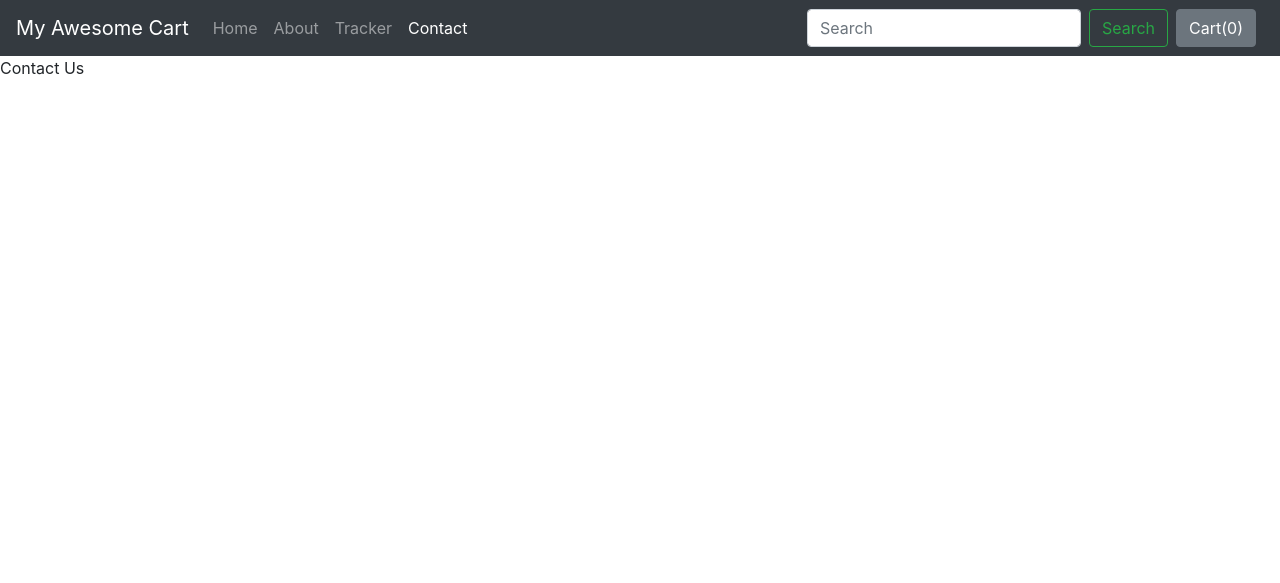
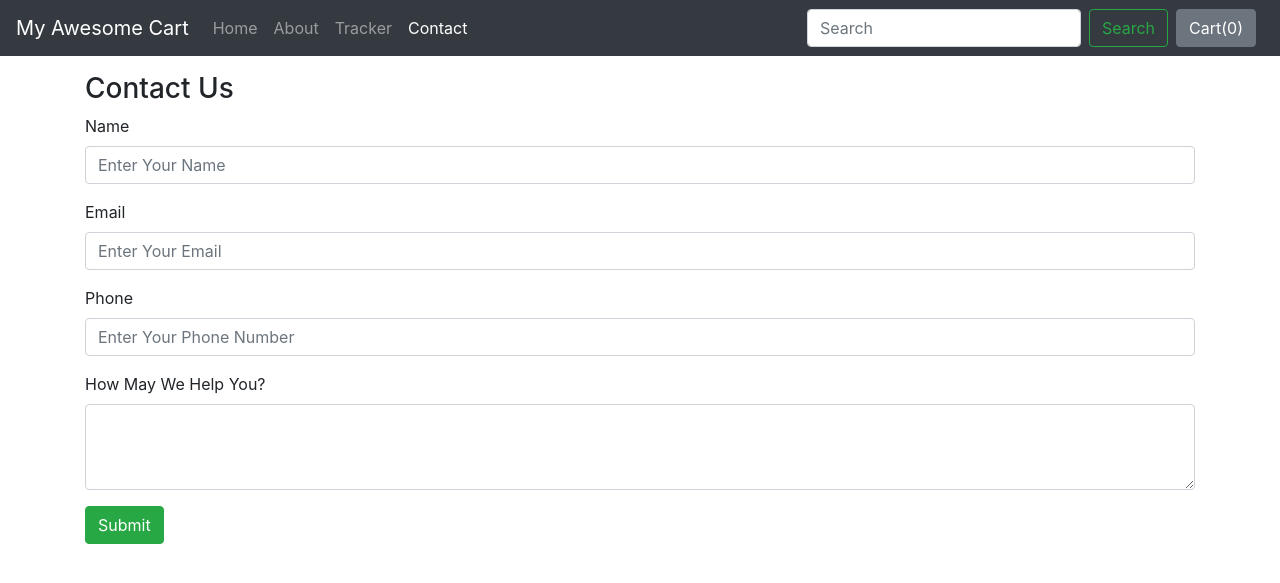
Before and after one commit to JalalAmeerzai/Django-Ecommerce-Website, a Django app: page /contact/ in a window 1280 px wide. Shown: the top 583 px of the page. Run offline with Django 3.2, Linux system fonts and the light colour scheme; some libraries are stand-ins or nearby versions.

Commit message:
Created contact us form and also created in Model in models.py and registered it in admin.py. Also updated contact in views.py.. also changed the cart logic in js to calculate no of items instead of number of products

```diff
--- a/shopapp/admin.py
+++ b/shopapp/admin.py
@@ -1,5 +1,7 @@
 from django.contrib import admin
-from .models import Product
+from .models import Product, Contact
+
 
 # Register your models here.
 admin.site.register(Product)
+admin.site.register(Contact)
--- a/shopapp/templates/shopapp/basic.html
+++ b/shopapp/templates/shopapp/basic.html
@@ -77,7 +77,7 @@ sagittis lacus vel augue laoreet rutrum faucibus.">
         }
         else{
           cart = JSON.parse(localStorage.getItem('cart'));
-          document.getElementById("cart").innerHTML = Object.keys(cart).length;
+          document.getElementById("cart").innerHTML = eval(Object.values(cart).join('+'))
         }
 
         $('.cart').click(function(){
@@ -89,7 +89,10 @@ sagittis lacus vel augue laoreet rutrum faucibus.">
             cart[idstr] = 1;
           }
           localStorage.setItem('cart', JSON.stringify(cart));
-          document.getElementById("cart").innerHTML = Object.keys(cart).length;
+          //line below will just add the number of products
+          //document.getElementById("cart").innerHTML = Object.keys(cart).length;
+          //code below will add no of items in the cart instead of product
+          document.getElementById("cart").innerHTML = eval(Object.values(cart).join('+'))
         });
         //Initializing popover for cart
         $('#popcart').popover();
--- a/shopapp/templates/shopapp/contact.html
+++ b/shopapp/templates/shopapp/contact.html
@@ -1,4 +1,55 @@
 {% extends 'shopapp/basic.html' %}
 
 {% block title%}Contact Us - eCom{% endblock %}
-{% block body %} Contact Us {% endblock %}
+
+{% block body %}
+
+
+{% if Message == 1%}
+    <div class="alert alert-success alert-dismissible fade show" role="alert">
+        <strong>Success</strong> - Message sent successfully.
+        <button type="button" class="close" data-dismiss="alert" aria-label="Close">
+            <span aria-hidden="true">&times;</span>
+        </button>
+    </div>
+{% elif Message == 0 %}
+    <div class="alert alert-danger alert-dismissible fade show" role="alert">
+        <strong>Failure</strong> - Something went wrong. Try again later!!!
+        <button type="button" class="close" data-dismiss="alert" aria-label="Close">
+            <span aria-hidden="true">&times;</span>
+        </button>
+    </div>
+
+{% endif %}
+
+
+<div class="container my-3">
+    <h3>Contact Us</h3>
+
+    <form action="/contact/" method="post">{% csrf_token %}
+  <div class="form-group">
+    <label for="name">Name</label>
+    <input type="text" class="form-control" id="name" name='name' placeholder="Enter Your Name">
+  </div>
+  <div class="form-group">
+    <label for="name">Email</label>
+    <input type="email" class="form-control" id="email" name='email' placeholder="Enter Your Email">
+  </div>
+
+    <div class="form-group">
+    <label for="name">Phone</label>
+    <input type="tel" class="form-control" id="phone" name='phone' placeholder="Enter Your Phone Number">
+  </div>
+
+
+   <div class="form-group">
+    <label for="desc">How May We Help You?</label>
+    <textarea class="form-control" id="desc" name='desc' rows="3"></textarea>
+  </div>
+        <button type="submit" class="btn btn-success">Submit</button>
+</form>
+
+
+
+</div>
+{% endblock %}
--- a/shopapp/templates/shopapp/products.html
+++ b/shopapp/templates/shopapp/products.html
@@ -12,7 +12,7 @@
     </div>
         <div class="row">
             <button class="btn btn-primary mx-3">Buy Now</button>
-            <button class="btn btn-primary cart">Add To Cart</button>
+            <button id="pr{{product.id}}" class="btn btn-primary cart">Add To Cart</button>
         </div>
 
     </div>
--- a/shopapp/views.py
+++ b/shopapp/views.py
@@ -1,6 +1,6 @@
 from django.shortcuts import render
 from django.http import HttpResponse
-from .models import Product
+from .models import Product, Contact
 from math import ceil
 
 def index(request):
@@ -20,17 +20,45 @@ def index(request):
     params = {'allProds':allProds}
     return render(request, 'shopapp/index.html', params)
 
+
+
+
 def about(request):
     return render(request, 'shopapp/about.html')
 
+
+
+
 def contact(request):
-    return render(request, 'shopapp/contact.html')
+    params={"Message": -1}
+    if request.method == 'POST':
+        name = request.POST.get("name", None)
+        email = request.POST.get("email", None)
+        phone = request.POST.get("phone", None)
+        desc = request.POST.get("desc", None)
+
+        message = Contact(sender_name = name, sender_email = email, sender_phone =  phone, msg_desc = desc)
+        try:
+            message.save()
+            params["Message"] = 1
+        except Exception as identifier:
+            params["Message"] = 0
+    return render(request, 'shopapp/contact.html',params)
+
+
+
 
 def tracker(request):
     return render(request, 'shopapp/tracker.html')
 
+
+
+
 def search(request):
     return render(request, 'shopapp/search.html')
+
+
+
 
 def products(request, myid):
     #fetch the product using id
@@ -38,5 +66,8 @@ def products(request, myid):
     params = {'product': prodView[0]}
     return render(request, 'shopapp/products.html', params)
 
+
+
+
 def checkout(request):
     return render(request, 'shopapp/checkout.html')
```
Also changed, not shown: shopapp/models.py (+12 -0 lines), db.sqlite3, shopapp/migrations/0005_contact.py (added), shopapp/migrations/0006_auto_20200613_2017.py (added).
